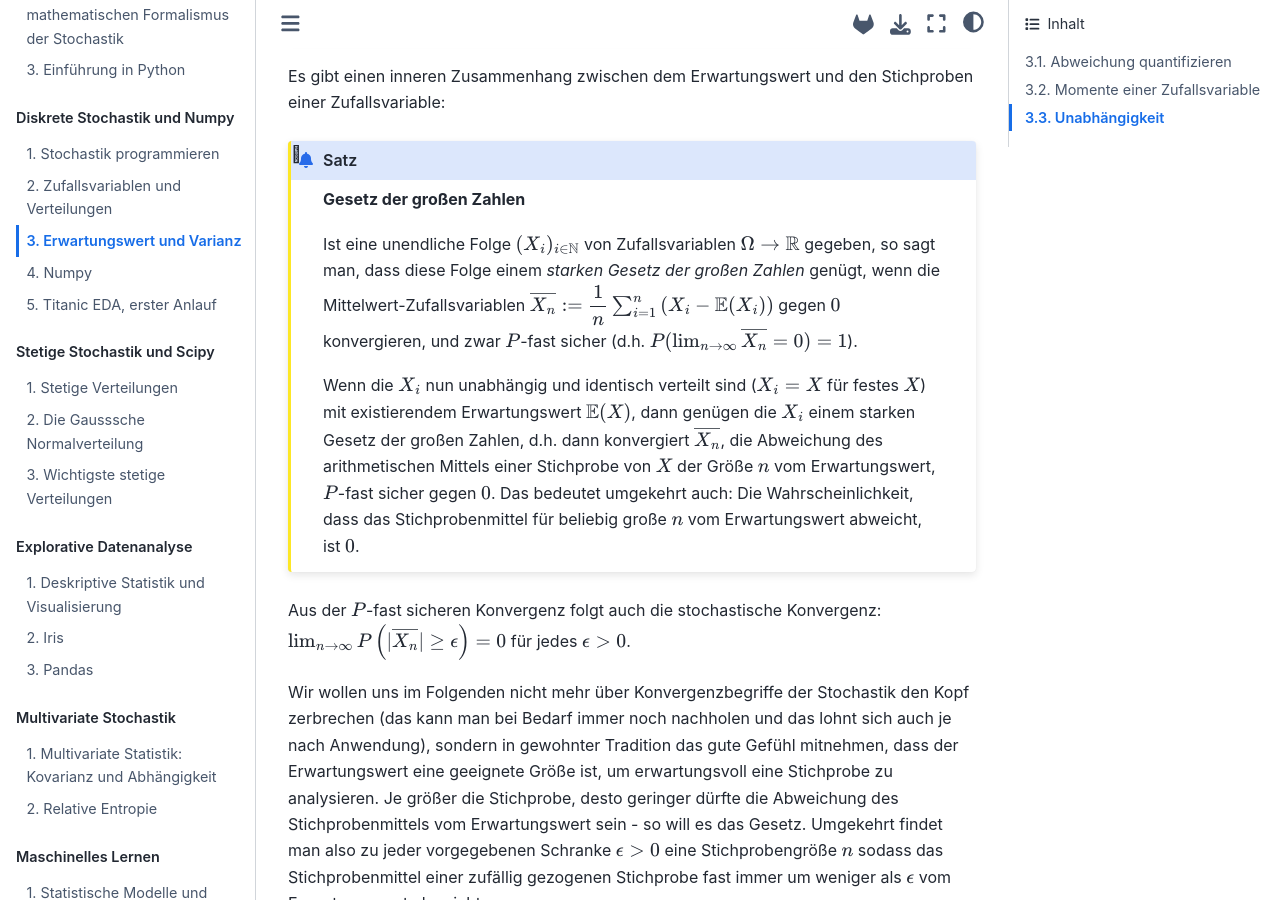
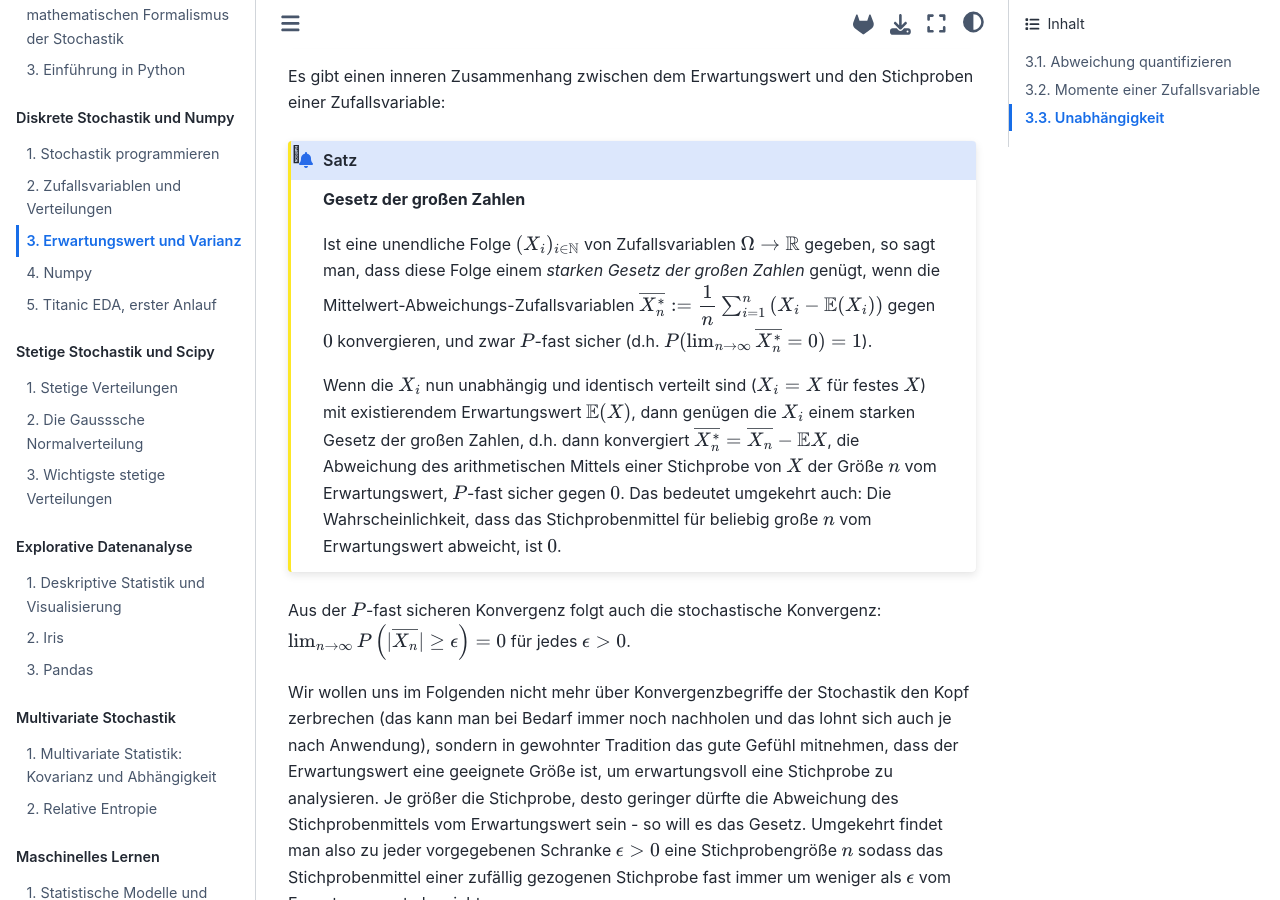
Before and after one commit to konradvoelkel/ds-skript-mirror, a Jupyter Book: the page built from erwartungswert.md, in a window 1280 px wide and 900 px high, scrolled down 5293 px. Built offline with Jupyter Book 1.0.4 settings and Sphinx 7.4.7 and the Sphinx Book theme 1.1.4, drawn with Linux system fonts in a browser that asks for light colours; pages that are not in the unit, such as notebooks, are missing from menus.

Commit message:
Update file erwartungswert.md

```diff
--- a/erwartungswert.md
+++ b/erwartungswert.md
@@ -149,11 +149,11 @@ Es gibt einen inneren Zusammenhang zwischen dem Erwartungswert und den Stichprob
 :::{admonition} Satz
 **Gesetz der großen Zahlen**
 
-Ist eine unendliche Folge $(X_i)_{i \in \mathbb{N}}$ von Zufallsvariablen $\Omega \to \mathbb{R}$ gegeben, so sagt man, dass diese Folge einem *starken Gesetz der großen Zahlen* genügt, wenn die Mittelwert-Zufallsvariablen $\overline{X_n} := \dfrac{1}{n} \sum_{i=1}^n \left( X_i - \mathbb{E}(X_i) \right)$ gegen $0$ konvergieren, und zwar $P$-fast sicher (d.h. $P(\lim_{n\to\infty} \overline{X_n} = 0) = 1$).
+Ist eine unendliche Folge $(X_i)_{i \in \mathbb{N}}$ von Zufallsvariablen $\Omega \to \mathbb{R}$ gegeben, so sagt man, dass diese Folge einem *starken Gesetz der großen Zahlen* genügt, wenn die Mittelwert-Abweichungs-Zufallsvariablen $\overline{X_n^\ast} := \dfrac{1}{n} \sum_{i=1}^n \left( X_i - \mathbb{E}(X_i) \right)$ gegen $0$ konvergieren, und zwar $P$-fast sicher (d.h. $P(\lim_{n\to\infty} \overline{X_n^\ast} = 0) = 1$).
 
 Wenn die $X_i$ nun unabhängig und identisch verteilt sind ($X_i = X$ für festes $X$) mit existierendem Erwartungswert $\mathbb{E}(X)$,
 dann genügen die $X_i$ einem starken Gesetz der großen Zahlen, d.h.
-dann konvergiert $\overline{X_n}$, die Abweichung des arithmetischen Mittels einer Stichprobe von $X$ der Größe $n$ vom Erwartungswert, $P$-fast sicher gegen $0$.
+dann konvergiert $\overline{X_n^\ast} = \overline{X_n} - \mathbb{E}X$, die Abweichung des arithmetischen Mittels einer Stichprobe von $X$ der Größe $n$ vom Erwartungswert, $P$-fast sicher gegen $0$.
 Das bedeutet umgekehrt auch: Die Wahrscheinlichkeit, dass das Stichprobenmittel für beliebig große $n$ vom Erwartungswert abweicht, ist $0$.
 :::
 
```
